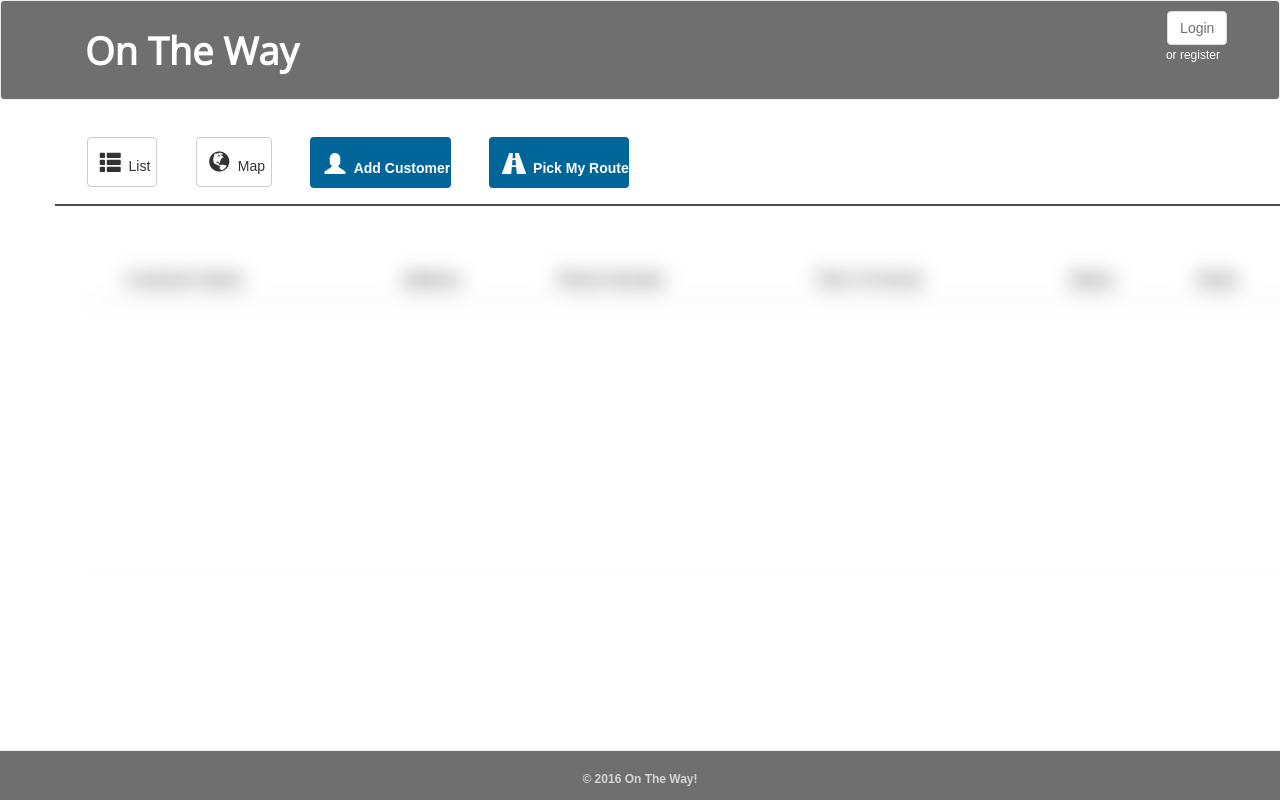
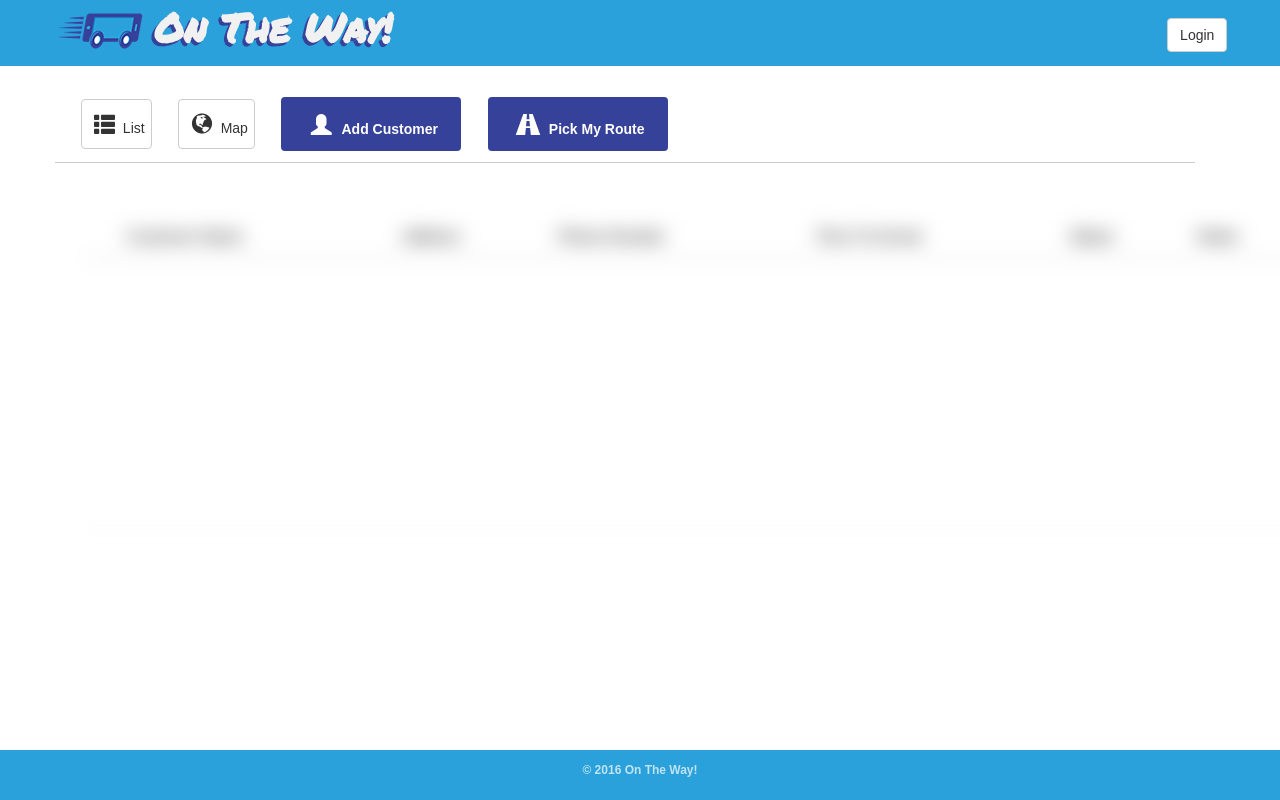
Before and after one commit to weatherfordmat/Group-Project, a PHP site: page / in a window 1280 px wide; the page is wider, and only the part inside the window is pictured. Run offline with PHP 8.4, Linux system fonts and the light colour scheme; lists and menus that the app fills with data are empty; some libraries are stand-ins or nearby versions.

Commit message:
styled the header and navbar

```diff
--- a/assets/css/style.css
+++ b/assets/css/style.css
@@ -26,31 +26,55 @@
 }
 
 /* header area */
-.mainTitle {
+.navbar {
+    background-color: #2AA1DA;
+    border-radius: 0;
+    height: auto;
+    padding: 8px 0;
+}
+.navbar-header img {
     float: left;
-    color: white;
-    font-size: 38px;
-}
-
-.navbar {
-    background-color: #333333;
-    opacity: 0.7;
-
+    padding: 0 5px 0 0;
+    margin: 3px 0 0 0;
 }
 .navbar-top {
 
+}
+.navbar-default {
+    border: none;
+}
+.navbar-brand {
+    float: left;
+    font-size: 18px;
+    height: 50px;
+    line-height: 20px;
+    padding: 0;
+}
+.mainTitle {
+    color: #f1f1f1;
+    float: left;
+    font-family: 'Permanent Marker', cursive;
+    font-size: 40px;
+    margin: 10px 0 0 0;
+    padding: 0;
+    text-shadow: -3px 3px #36419A;
 }
 .subButton {
 	color: white;
 	font-size: 12px;
 }
 .autoRoute, .addCustomer {
-    background-color: #006699;
+    background-color: #36419A;
     color: white;
     border: 0;
 	margin: 1%;
  	padding: 10px;
     font-weight: 600;
+    width: 180px;
+}
+button.autoRoute:hover, button.addCustomer:hover {
+    background-color: #2AA1DA;
+    color: white;
 }
 .credits {
 	text-align: center;
@@ -85,8 +109,8 @@
 }
 /*tool bar area */
 .toolbar {
-	border-bottom: 2px solid #4C4C4C;
-	width: 150%;
+	border-bottom: 1px solid #ccc;
+	width: 100%;
 }
 .glyphicon {
 	margin: 2%;
--- a/index.html
+++ b/index.html
@@ -6,32 +6,20 @@
                 On the Way | The Best Mobile Delivery in Austin
             </title>
             <link rel="icon" type="image/png" href="favicon.ico">
-            <script crossorigin="anonymous" integrity="sha256-16cdPddA6VdVInumRGo6IbivbERE8p7CQR3HzTBuELA=" src="https://code.jquery.com/jquery-3.1.1.js">
-            </script>
-            <script src="https://www.gstatic.com/firebasejs/live/3.0/firebase.js">
-            </script>
-            <script src="assets/javascript/otw.js">
-            </script>
-            <script src="assets/javascript/forms.js">
-            </script>
-            <script src="assets/javascript/datatablesorting.js" type="text/javascript">
-            </script>
-            <script src="https://cdn.jsdelivr.net/momentjs/2.12.0/moment.min.js">
-            </script>
+            <script crossorigin="anonymous" integrity="sha256-16cdPddA6VdVInumRGo6IbivbERE8p7CQR3HzTBuELA=" src="https://code.jquery.com/jquery-3.1.1.js"></script>
+            <script src="https://www.gstatic.com/firebasejs/live/3.0/firebase.js"></script>
+            <script src="assets/javascript/otw.js"></script>
+            <script src="assets/javascript/forms.js"></script>
+            <script src="assets/javascript/datatablesorting.js" type="text/javascript"></script>
+            <script src="https://cdn.jsdelivr.net/momentjs/2.12.0/moment.min.js"></script>
             <link crossorigin="anonymous" href="https://maxcdn.bootstrapcdn.com/bootstrap/3.3.7/css/bootstrap.min.css" integrity="sha384-BVYiiSIFeK1dGmJRAkycuHAHRg32OmUcww7on3RYdg4Va+PmSTsz/K68vbdEjh4u" rel="stylesheet">
-                <link href="assets/css/reset.css" rel="stylesheet" type="text/css">
-                    <link href="assets/css/datatablesorting.css" rel="stylesheet">
-                        <link href="assets/css/style.css" rel="stylesheet" type="text/css">
-                            <link href="https://fonts.googleapis.com/css?family=Gloria+Hallelujah" rel="stylesheet">
-                            </link>
-                        </link>
-                    </link>
-                </link>
-                <link href="https://fonts.googleapis.com/css?family=Open+Sans" rel="stylesheet">
-                </link>
-            </link>
+            <link href="assets/css/reset.css" rel="stylesheet" type="text/css">
+            <link href="assets/css/datatablesorting.css" rel="stylesheet">
+            <link href="assets/css/style.css" rel="stylesheet" type="text/css">
+            <link href="https://fonts.googleapis.com/css?family=Permanent+Marker" rel="stylesheet">
+            <link href="https://fonts.googleapis.com/css?family=Gloria+Hallelujah" rel="stylesheet">
+            <link href="https://fonts.googleapis.com/css?family=Open+Sans" rel="stylesheet">
             <link href="assets/css/form.css" rel="stylesheet">
-            </link>
         </meta>
     </head>
     <body>
@@ -39,20 +27,15 @@
             <div class="container">
                 <div class="navbar-header">
                     <a class="navbar-brand" href="#">
+                     <img src="assets/images/logo-img.png">
+                     <h1 class="mainTitle">On The Way!</h1>
                     </a>
-                    <h1 class="mainTitle">
-                        On The Way
-                    </h1>
                 </div>
                 <div class="nav navbar-nav navbar-right">
                     <div class="auth">
-                        <button class="btn btn-default" id="login">
-                            Login
-                        </button>
+                        <button class="btn btn-default" id="login">Login</button>
                         <br/>
-                        <span class="subButton">
-                            or register
-                        </span>
+                        <span class="subButton" style="display: none;">or register</span>
                         <div class="loginInputs">
                             <input id="email" placeholder="username" type="text">
                                 <input id="password" placeholder="password" type="password">
@@ -184,10 +167,7 @@
                 </div>
             </div>
             <nav class="navbar navbar-default navbar-fixed-bottom footer">
-                <br/>
-                <p class="credits">
-                    © 2016 On The Way!
-                </p>
+                <p class="credits">© 2016 On The Way!</p>
             </nav>
         </div>
     </body>
```
Also changed, not shown: assets/images/logo-img.png (added).
